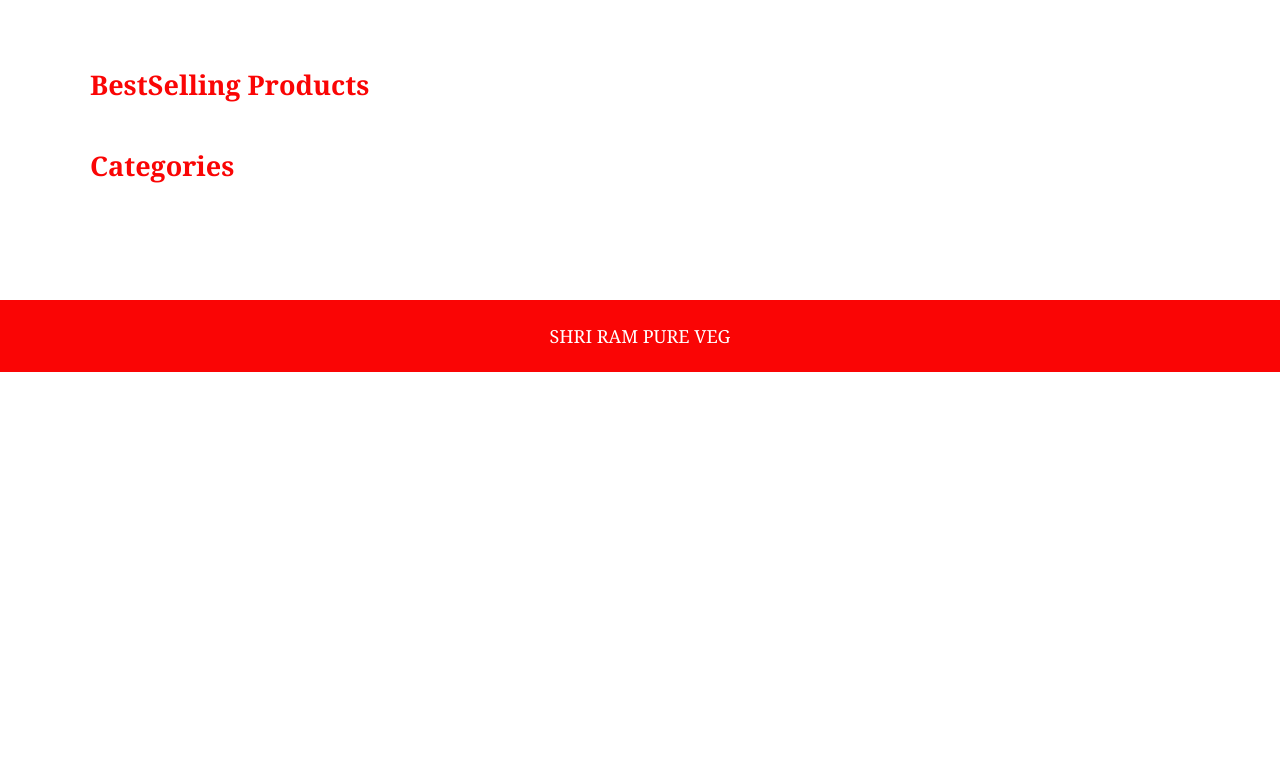
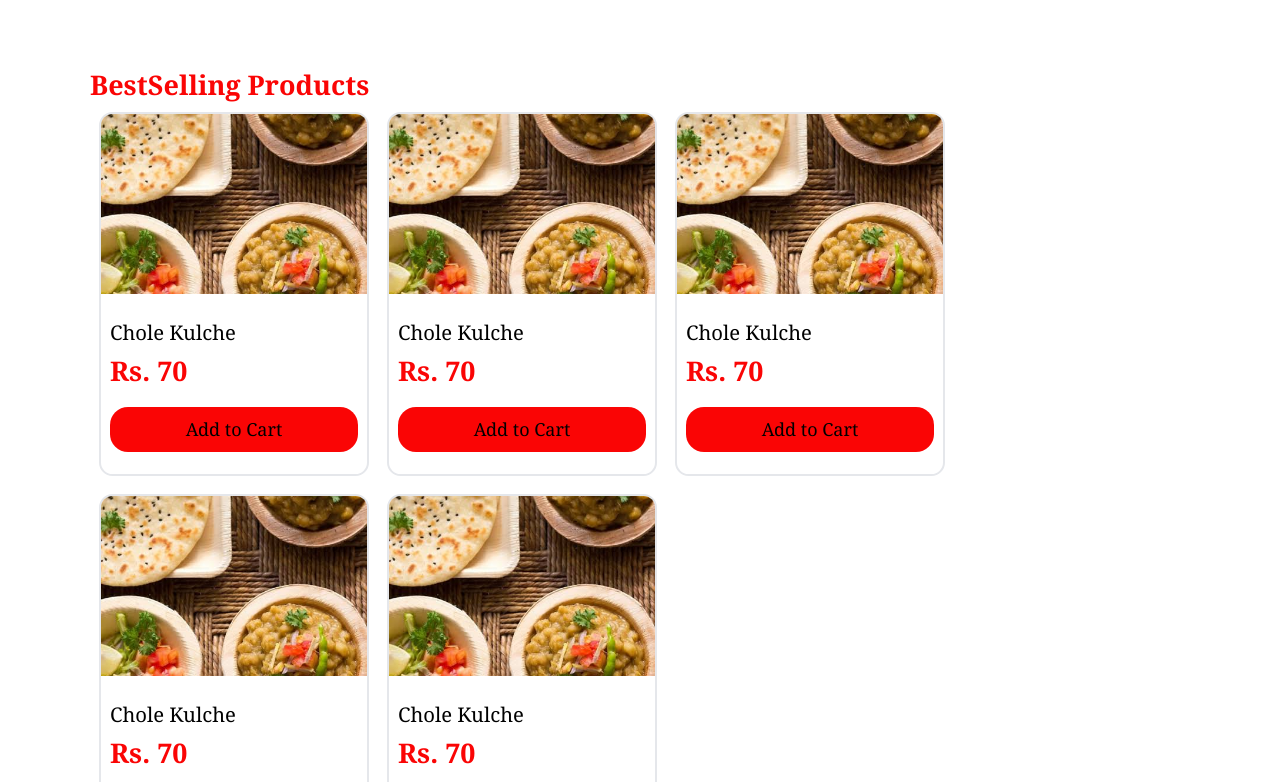
Before and after one commit to himanshuvarandani/pure-veg-delights, a Next.js app: page / in a window 1280 px wide. Shown: the part 578-1360 px from the top of the page. Before the commit the page ends 950 px from the top, so only its background shows below. Built offline with nearby package versions, Linux system fonts and the light colour scheme.

Commit message:
Create product card and list

```diff
--- a/src/app/page.tsx
+++ b/src/app/page.tsx
@@ -1,3 +1,4 @@
+import ProductsList from "@/components/ProductsList";
 import { faClock, faLocation, faTimeline, faTruck, faUtensils } from "@fortawesome/free-solid-svg-icons";
 import { FontAwesomeIcon } from "@fortawesome/react-fontawesome";
 import Image from "next/image";
@@ -62,7 +63,7 @@
 
       <div className="py-5 px-5 sm:px-10 lg:px-20">
         <h3 className="text-2xl text-orange-550 font-bold">BestSelling Products</h3>
-        {/* <ProductsList /> */}
+        <ProductsList />
       </div>
 
       <div className="py-5 px-5 sm:px-10 lg:px-20">
--- /dev/null
+++ b/src/components/ProductCard.tsx
@@ -0,0 +1,24 @@
+import Image from "next/image"
+
+const ProductCard = () => {
+  return (
+    <div className="border-2 rounded-xl overflow-hidden w-60 m-2">
+      <div className="relative w-full h-40">
+        <Image
+          src="/food.jpeg"
+          alt="Food Image"
+          layout="fill"
+          objectFit="cover"
+          quality={100}
+        />
+      </div>
+      <div className="py-5 px-2">
+        <h5 className="sm:text-lg mb-1">Chole Kulche</h5>
+        <p className="text-2xl text-orange-550 font-bold mb-4">Rs. 70</p>
+        <button className="w-full rounded-2xl bg-orange-550 text-center px-4 py-2">Add to Cart</button>
+      </div>
+    </div>
+  )
+}
+
+export default ProductCard
--- /dev/null
+++ b/src/components/ProductsList.tsx
@@ -0,0 +1,15 @@
+import ProductCard from "./ProductCard"
+
+const ProductsList = () => {
+  return (
+    <div className="flex flex-wrap">
+      <ProductCard />
+      <ProductCard />
+      <ProductCard />
+      <ProductCard />
+      <ProductCard />
+    </div>
+  )
+}
+
+export default ProductsList
```
Also changed, not shown: public/food.jpeg (added).
